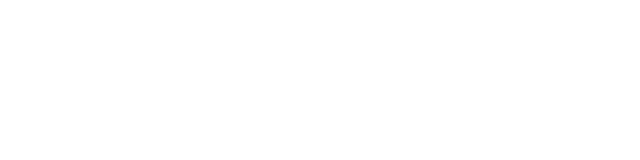
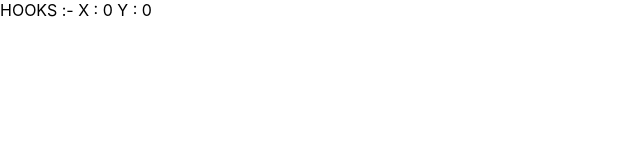
Before and after one commit to RushikeshGaikwad78/ReactJs, a React (Create React App) app in the folder 4tut/: page / in a window 1280 px wide. Shown: the top 160 px of the page, without its empty margins (0-640 px from the left). Built offline with nearby package versions, Linux system fonts and the light colour scheme.

Commit message:
UseEffect Hook - running only one time

```diff
--- a/4tut/src/App.js
+++ b/4tut/src/App.js
@@ -1,5 +1,6 @@
 import "./App.css";
 import HookCounterone from "./Components/useEffect/HookCounterone";
+import HookMouse from "./Components/useEffect/HookMouse";
 import ClassCounter from "./Components/useState/ClassCounter";
 import HookCounter from "./Components/useState/HookCounter";
 import HookCounterFour from "./Components/useState/HookCounterFour";
@@ -9,6 +10,8 @@
 function App() {
   return (
     <>
+
+      <HookMouse/>
 
       {/* conditonally running the use effect hook */}
       {/* second parameter is sent in array */}
--- /dev/null
+++ b/4tut/src/Components/useEffect/HookMouse.js
@@ -0,0 +1,26 @@
+import React, {useState,useEffect} from 'react'
+
+function HookMouse() {
+    const [x,setx] = useState(0)
+    const [y,sety] = useState(0)
+
+    const logMousePosition = e => {
+        console.log("mouse event");
+        setx(e.clientX)
+        sety(e.clientY)
+    }
+
+    useEffect(()=>{
+        console.log("use effect called");
+        window.addEventListener('mousemove' , logMousePosition)
+    },[])  //if this array is empty then useEffect hook is called only once.... mimicing componentdidmount in class component
+
+
+  return (
+    <div>
+        HOOKS :- X : {x}  Y : {y}
+    </div>
+  )
+}
+
+export default HookMouse
```
